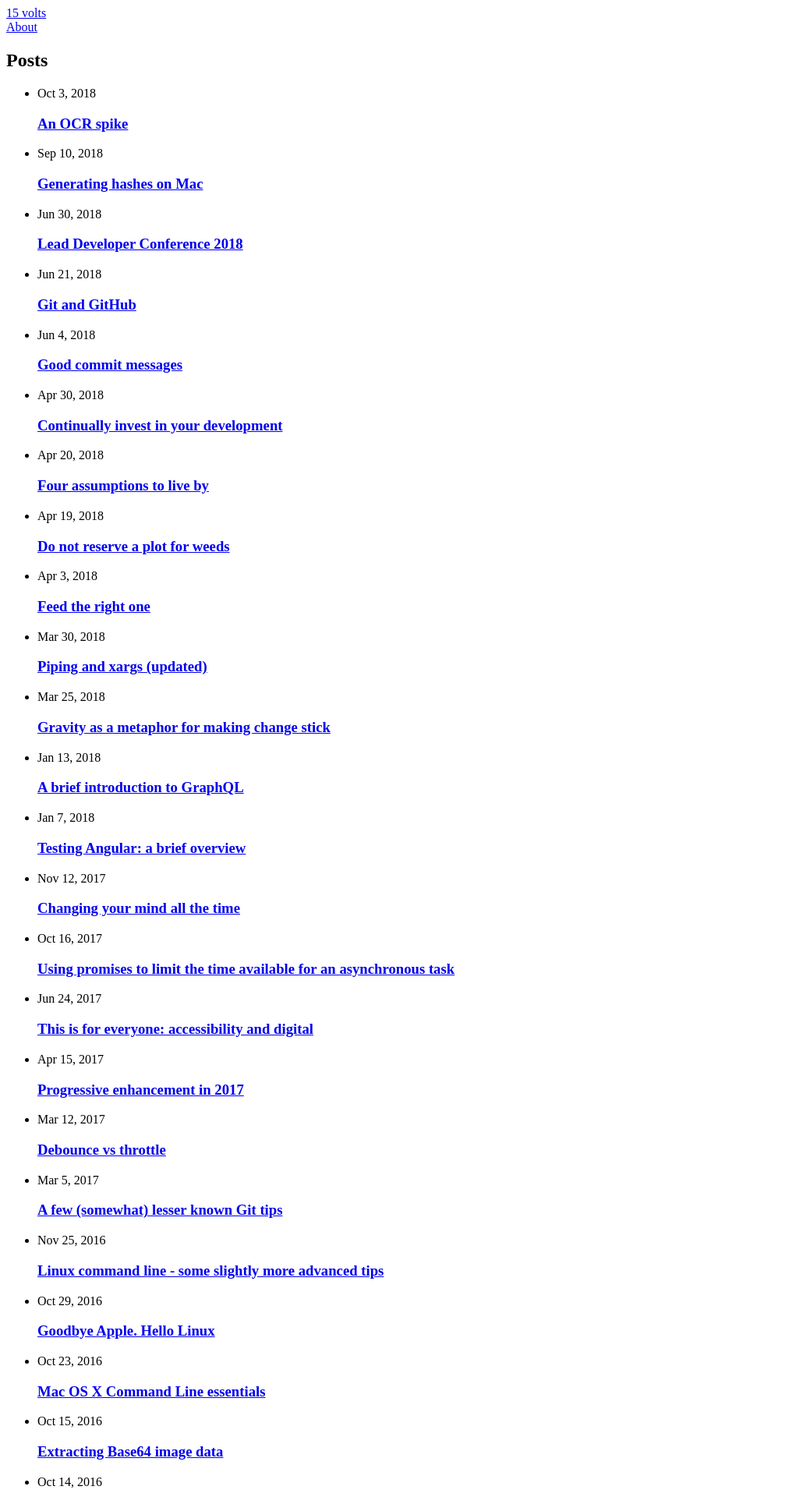
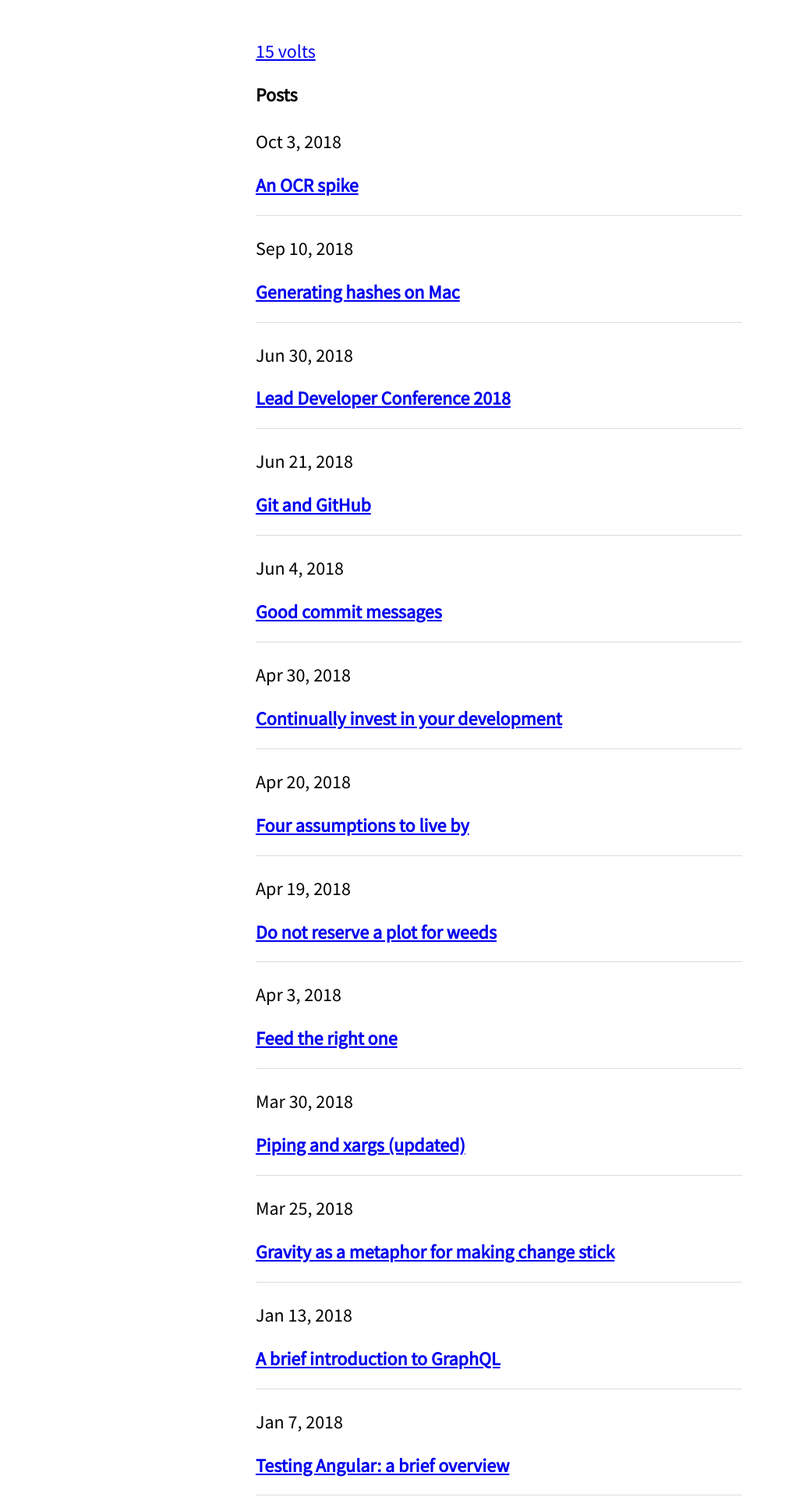
Before and after one commit to gtvj/gtvj.github.io, a Jekyll site: the page built from index.md, in a window 1280 px wide. Shown: the top 1920 px of the page at 78% size, without its empty margins (0-1007 px from the left). Built offline with Jekyll 4.4.1, drawn with Linux system fonts in a browser that asks for light colours.

Commit message:
Add styles for blog

```diff
--- a/_includes/head.html
+++ b/_includes/head.html
@@ -2,5 +2,6 @@
     <meta charset="utf-8">
     <meta http-equiv="X-UA-Compatible" content="IE=edge">
     <meta name="viewport" content="width=device-width, initial-scale=1">
+    <link href="https://fonts.googleapis.com/css?family=Source+Sans+Pro" rel="stylesheet">
     <link rel="stylesheet" href="{{ "/assets/main.css" | relative_url }}">
 </head>
--- a/_layouts/default.html
+++ b/_layouts/default.html
@@ -1,20 +1,17 @@
 <!DOCTYPE html>
 <html lang="en">
 
-  {%- include head.html -%}
+{%- include head.html -%}
 
-  <body>
+<body>
 
     {%- include header.html -%}
 
     <main>
-      <div>
         {{ content }}
-      </div>
     </main>
 
     {%- include footer.html -%}
-
-  </body>
+</body>
 
 </html>
--- a/_layouts/home.html
+++ b/_layouts/home.html
@@ -2,32 +2,33 @@
 layout: default
 ---
 
-<div>
 {%- if page.title -%}
 <h1>{{ page.title }}</h1>
 {%- endif -%}
 
 {{ content }}
 
+<div class="home">
     {%- if site.posts.size > 0 -%}
     <h2>{{ page.list_title | default: "Posts" }}</h2>
+
     <ul>
     {%- for post in site.posts -%}
+    {%- assign date_format = site.minima.date_format | default: "%b %-d, %Y" -%}
         <li>
-        {%- assign date_format = site.minima.date_format | default: "%b %-d, %Y" -%}
             <span>{{ post.date | date: date_format }}</span>
-        <h3>
+            <h2>
                 <a href="{{ post.url | relative_url }}">
                     {{ post.title | escape }}
                 </a>
-        </h3>
+            </h2>
             {%- if site.show_excerpts -%}
             {{ post.excerpt }}
             {%- endif -%}
         </li>
         {%- endfor -%}
     </ul>
+</div>
+
 
 {%- endif -%}
-
-</div>
--- /dev/null
+++ b/_sass/_colours.scss
@@ -0,0 +1,3 @@
+$light-grey: #FEFEFE;
+$mid-grey: #DDD;
+$dark-grey: #777;
--- /dev/null
+++ b/_sass/_grid.scss
@@ -0,0 +1,55 @@
+*,
+*:before,
+*:after {
+  box-sizing: border-box;
+}
+
+.wrapper {
+  margin: 0 20px;
+  display: grid;
+  grid-gap: 10px;
+}
+
+/* no grid support? */
+
+.wrapper {
+  display: flex;
+  flex-wrap: wrap;
+}
+
+.wrapper {
+  display: grid;
+  margin: 0 auto;
+  grid-template-columns: repeat(auto-fill, minmax(200px, 1fr));
+  grid-auto-rows: minmax(150px, auto);
+}
+
+.panel {
+  /* needed for the flex layout*/
+  margin-left: 5px;
+  margin-right: 5px;
+  flex: 1 1 200px;
+}
+
+.header,
+.footer {
+  margin-left: 5px;
+  margin-right: 5px;
+  flex: 0 1 100%;
+  grid-column: 1 / -1;
+}
+
+.wrapper > * {
+  border-radius: 5px;
+  padding: 20px;
+  font-size: 150%;
+  margin-bottom: 10px;
+}
+
+/* We need to set the margin used on flex items to 0 as we have gaps in grid.  */
+
+@supports (display: grid) {
+  .wrapper > * {
+    margin: 0;
+  }
+}
--- /dev/null
+++ b/_sass/_home.scss
@@ -0,0 +1,16 @@
+.home {
+
+  h2 {
+    font-size: 100%;
+  }
+
+  ul {
+    padding: 0;
+  }
+
+  li {
+    list-style-type: none;
+    border-bottom: 1px solid $mid-grey;
+    margin-bottom: 1em;
+  }
+}
--- /dev/null
+++ b/_sass/_images.scss
@@ -0,0 +1,3 @@
+img {
+  max-width: 100%;
+}
--- /dev/null
+++ b/_sass/_typography.scss
@@ -0,0 +1,20 @@
+body {
+  font-size: 1.5em;
+  line-height: 1.5em;
+  font-family: 'Source Sans Pro', sans-serif;
+  max-width: 30em;
+  padding: 2em;
+  margin: auto;
+}
+
+blockquote {
+  border: 1px solid $mid-grey;
+  background-color: $light-grey;
+  padding: 1em;
+  color: $dark-grey;
+  cite {
+    display: block;
+    text-align: right;
+    font-size: smaller
+  }
+}
--- a/assets/main.scss
+++ b/assets/main.scss
@@ -2,4 +2,9 @@
 # Only the main Sass file needs front matter (the dashes are enough)
 ---
 
+@import "colours";
 @import "syntax-highlighting";
+@import "grid";
+@import "typography";
+@import "home";
+@import "images";
```
Also changed, not shown: about.md (deleted, +0 -10 lines). Lines whose indentation alone changed are shown as unchanged.
